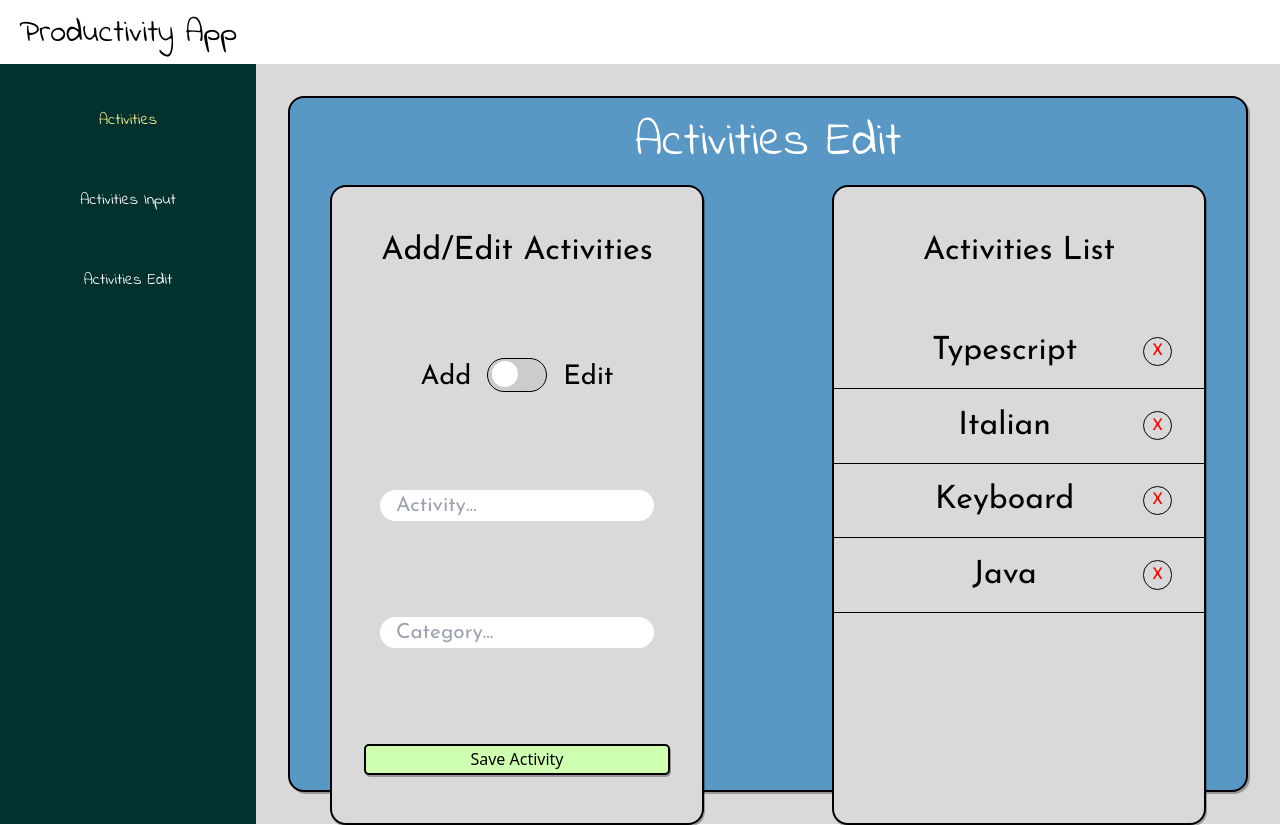
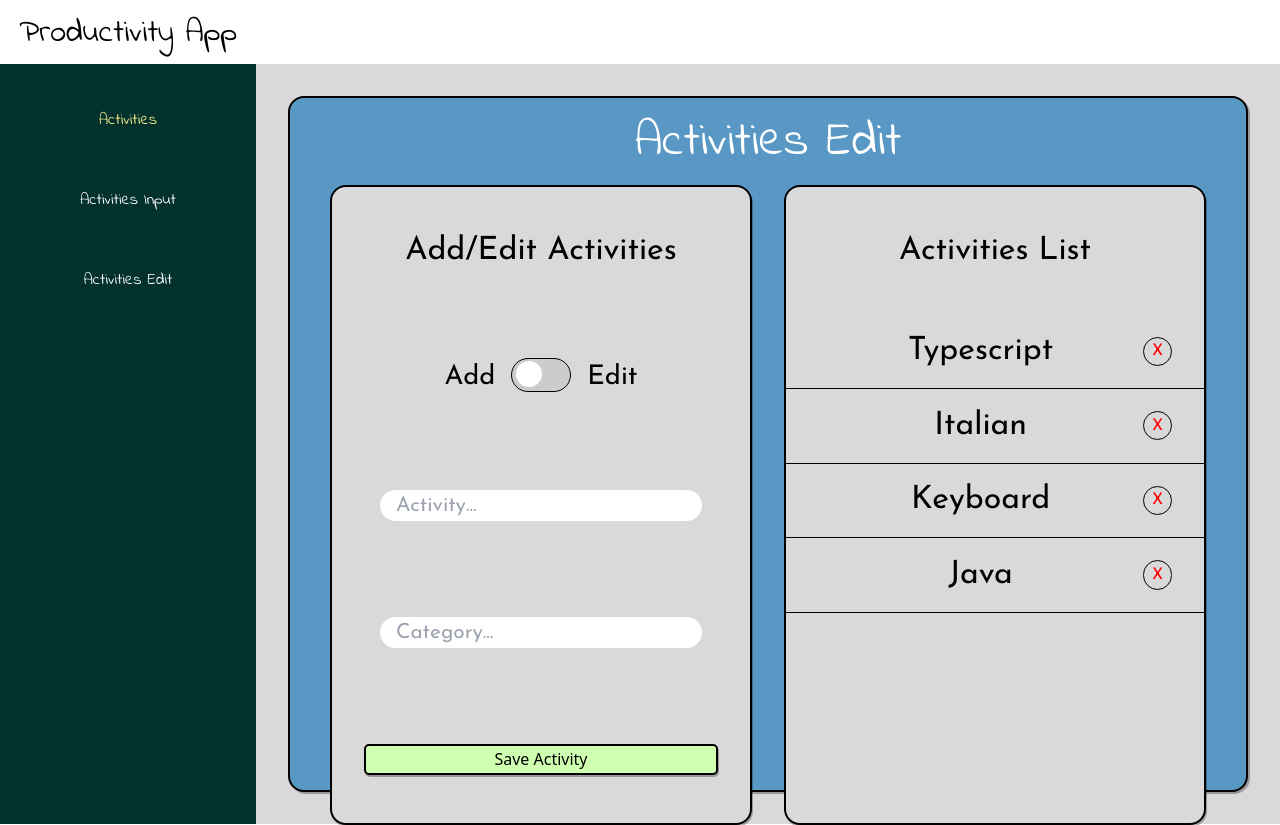
Before and after one commit to danboyce92/Productivity-Tracker-App, a React (Vite) app in the folder ProductivityTracker/: page /edit in a window 1280 px wide. Built offline with nearby package versions, Linux system fonts and the light colour scheme; a web font is replaced by a local one.

Commit message:
Responsive finished for now

```diff
--- a/ProductivityTracker/src/sass/pages/activities-edit.scss
+++ b/ProductivityTracker/src/sass/pages/activities-edit.scss
@@ -1,7 +1,7 @@
 
 
 
-@media only screen and (min-width: 601px) {
+@media only screen and (min-width: 950px) {
 
 
   #activities-edit {
@@ -40,7 +40,7 @@
       #add-activities {
         @include grid-position(1, 2, 1, 2);
         @include internal-box();
-        margin-right: 4rem;
+        margin-right: 1rem;
         display: grid;
         grid-template-rows: repeat(5, 1fr);
 
@@ -87,7 +87,7 @@
         @include grid-position(2, 3, 1, 2);
         @include internal-box();
         border-radius: 1rem;
-        margin-left: 4rem;
+        margin-left: 1rem;
         display: grid;
         grid-template-rows: repeat(5, 1fr);
         overflow-y: hidden;
@@ -135,7 +135,7 @@
 
 
 //Small screen
-@media only screen and (max-width: 600px) {
+@media only screen and (max-width: 949px) {
 
   #activities-edit {
     position: absolute;
```
